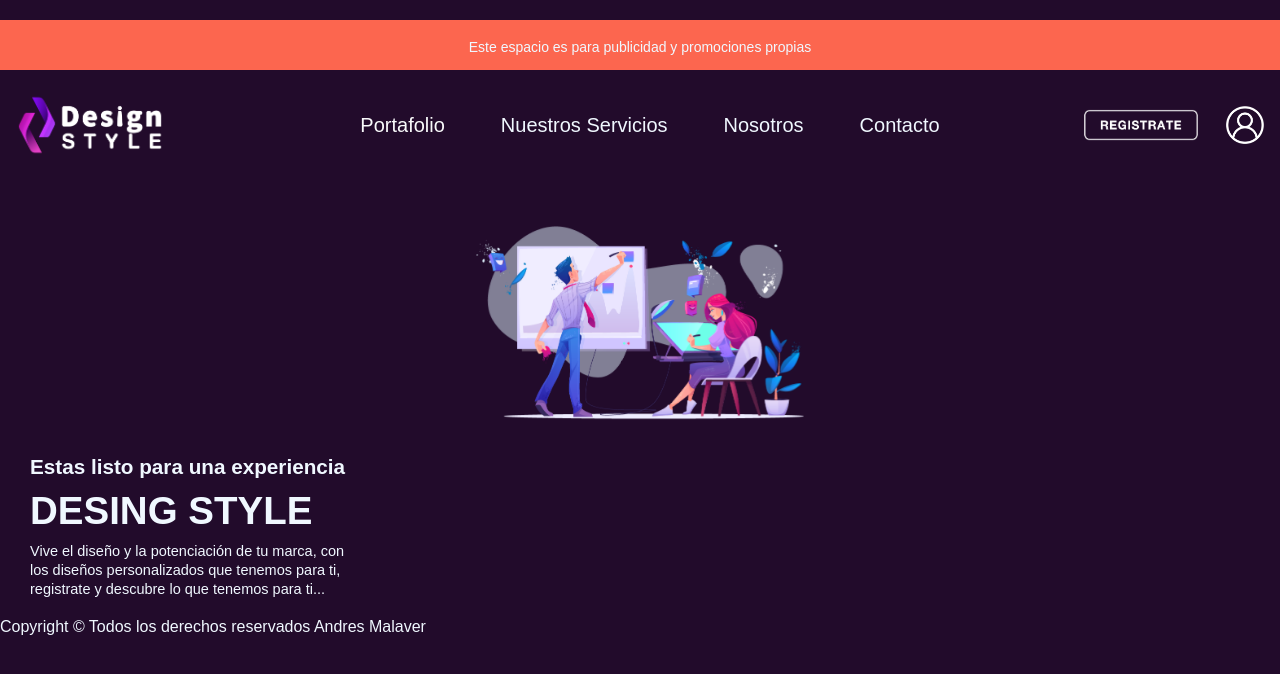
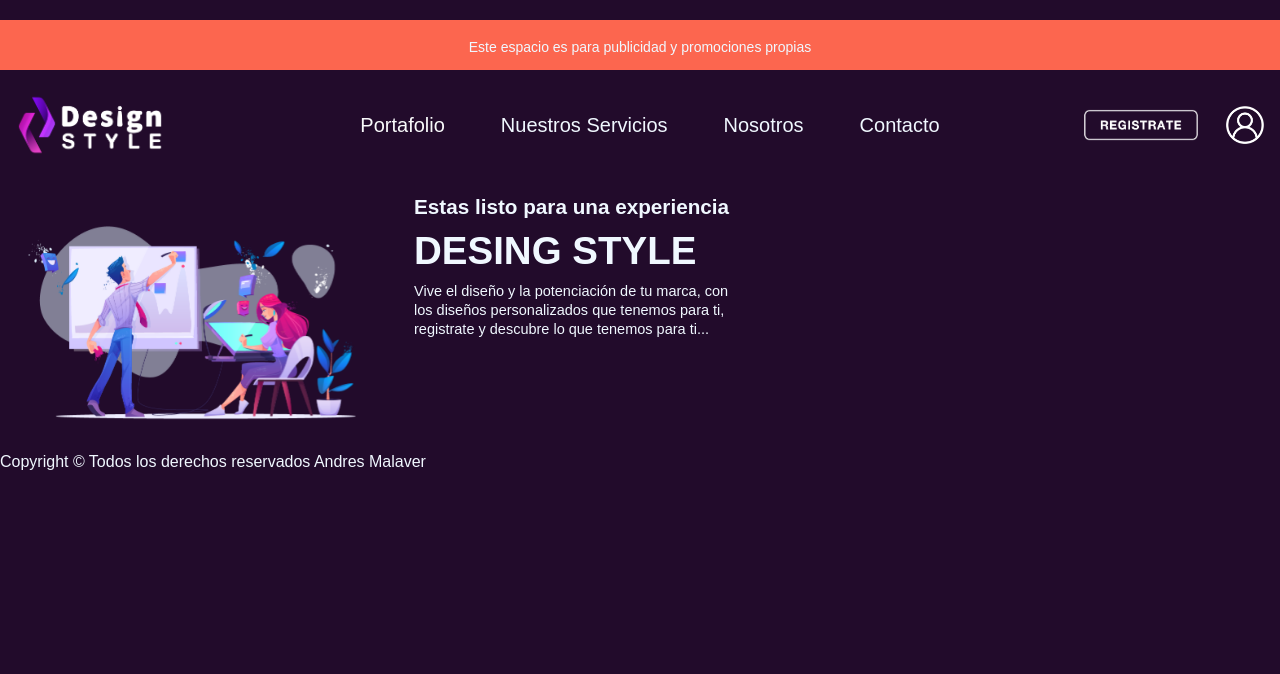
Before and after one commit to AndresMalaver06/EntregaFinalMalaver, a plain HTML site: page index.html in a window 1280 px wide. Drawn offline with nearby package versions, Linux system fonts and the light colour scheme.

Commit message:
Index y scss

```diff
--- a/assets/css/_mobile.scss
+++ b/assets/css/_mobile.scss
@@ -35,7 +35,7 @@
 }
 
 #informacion__principal{
-    width: 100%;
+    width: 375px;
     display: grid;
     margin-top: 30px;
     grid-template-columns: 1fr;
--- a/assets/css/_tablet.scss
+++ b/assets/css/_tablet.scss
@@ -8,7 +8,7 @@
         grid-template-areas:
 
         "prom prom prom"
-        "naveg none logo"
+        "logo none naveg"
         ;
     }
 
@@ -32,3 +32,16 @@
         display: none;
     }
 }
+
+#informacion__principal{
+    width: 768px;
+    display: grid;
+    margin-top: 30px;
+    grid-template-columns: 1fr 1fr;
+    grid-template-rows: 2fr;
+    row-gap: 5px;
+    grid-template-areas:
+
+    "imagen textoIn"
+    ;
+}
--- a/index.html
+++ b/index.html
@@ -7,8 +7,9 @@
     <title> Desing Style - Sitio Web </title>
     <link rel="icon" href="./assets/img/logo pruebas-01.svg">
     <link href="https://cdn.jsdelivr.net/npm/bootstrap@5.2.3/dist/css/bootstrap.min.css" rel="stylesheet" integrity="sha384-rbsA2VBKQhggwzxH7pPCaAqO46MgnOM80zW1RWuH61DGLwZJEdK2Kadq2F9CUG65" crossorigin="anonymous">
+    <link rel="stylesheet" href="https://cdnjs.cloudflare.com/ajax/libs/animate.css/4.1.1/animate.min.css"/>
     <link rel="stylesheet" href="./assets/css/main.css">
-    <link rel="stylesheet" href="https://cdnjs.cloudflare.com/ajax/libs/animate.css/4.1.1/animate.min.css"/>
+
 </head>
 <body>
 
```
Also changed, not shown: assets/css/main.css, 1 other file.
